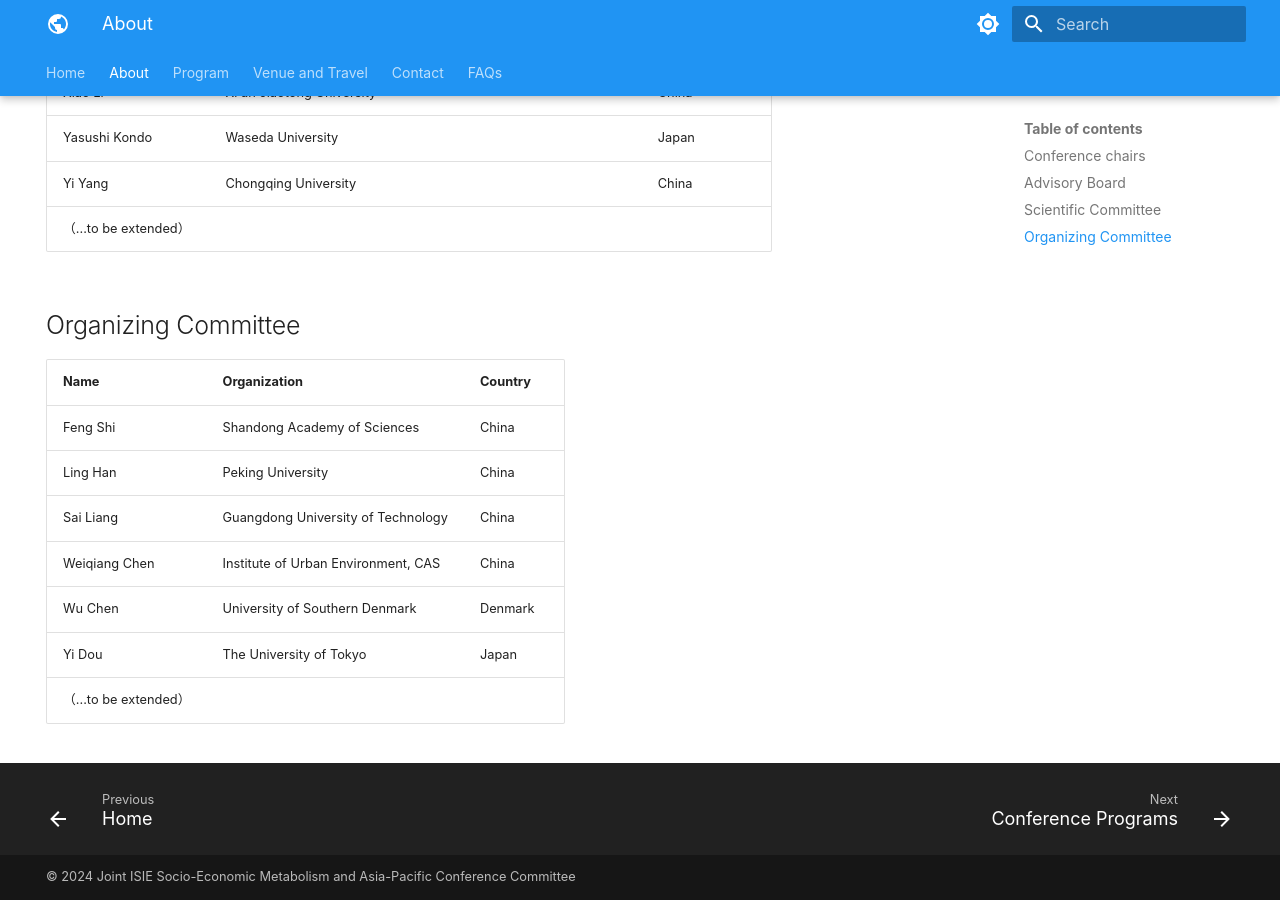
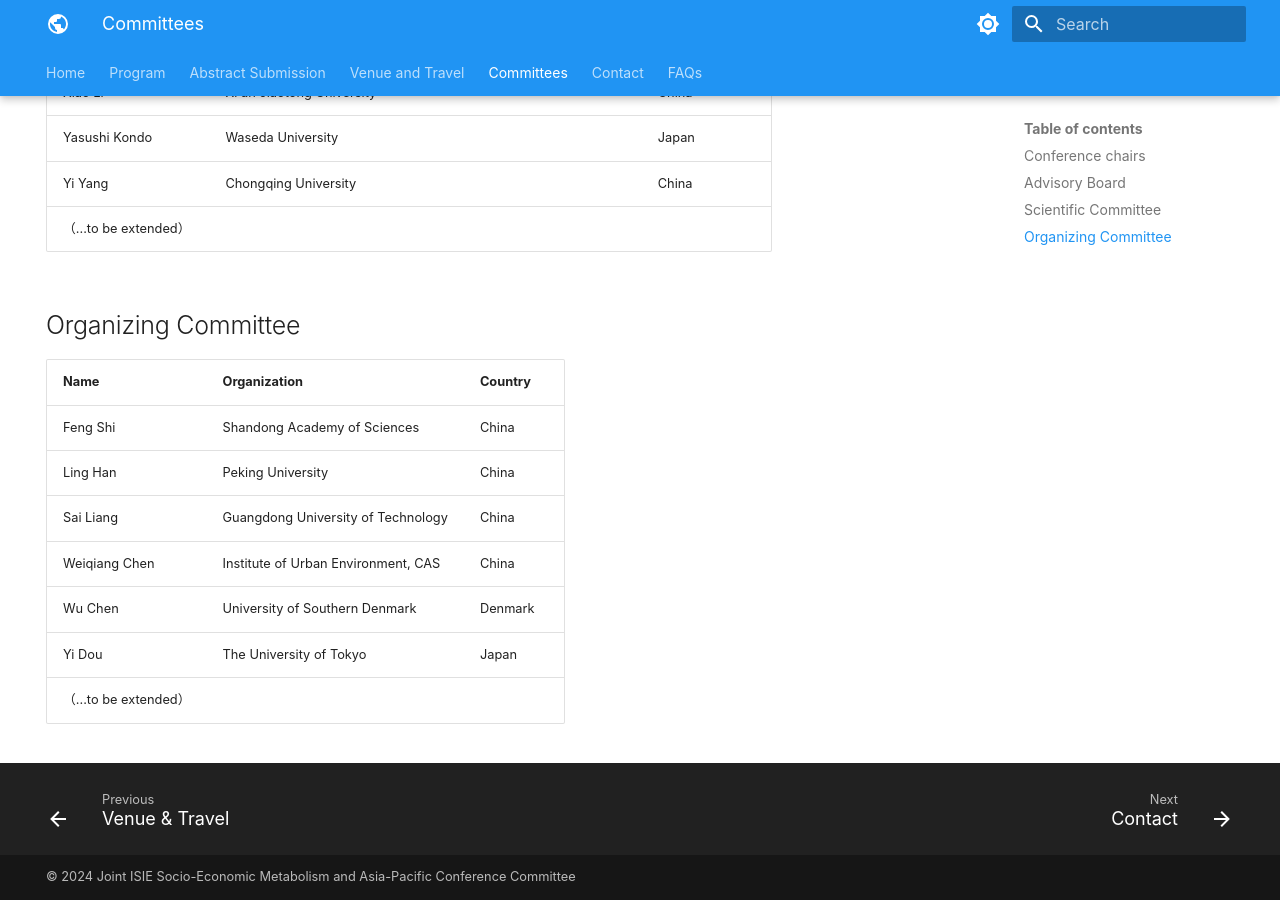
Before and after one commit to Admittedly-Goat/isiesem2024.net.github.io, an MkDocs documentation site: the page built from docs/Committees/index.md, in a window 1280 px wide and 900 px high, scrolled down 1947 px. Built offline with MkDocs 1.6.1 and Material for MkDocs 9.7.7, drawn with Linux system fonts in a browser that asks for light colours; plug-ins that fetch from the network failed and are left out.

Commit message:
refra section

```diff
--- a/mkdocs.yml
+++ b/mkdocs.yml
@@ -55,13 +55,13 @@ extra:
 # customizing navbar and sequence of documents
 nav:
   - Home: index.md
-  - About:
-    - About: About/index.md
   - Program:
     - Program/index.md
-    - Program/Abstract.md
+  - Abstract Submission: Program/Abstract.md
   - Venue and Travel:
     - Venue and Travel/index.md
+  - Committees:
+    - Committees: Committees/index.md
   - Contact:
     - Contact/index.md
   - FAQs:
```
Also changed, not shown: docs/Committees/image/index/1706702643827.png (renamed from docs/About/image/index/1706702643827.png), docs/Committees/index.md (renamed from docs/About/index.md).
